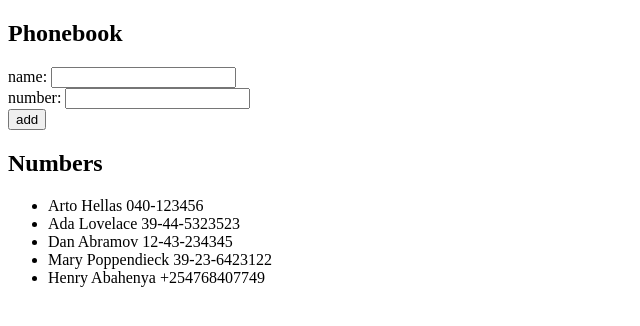
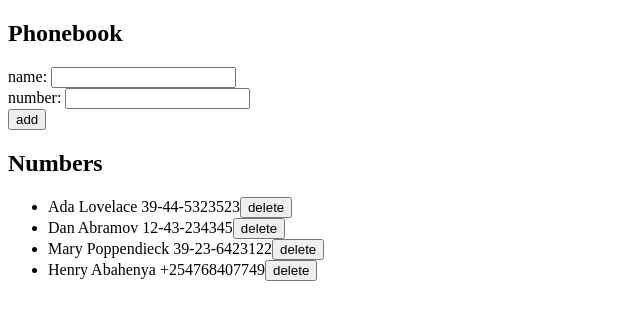
Before and after one commit to Henryabahenya/FullStackDevelopment, a React (Vite) app in the folder PART_2/PhoneBook/: page / in a window 1280 px wide. Shown: the top 326 px of the page, without its empty margins (0-640 px from the left). Built offline with nearby package versions, Linux system fonts and the light colour scheme; data requests are answered from the project's data file.

Commit message:
Complete Exercise 2.14-Step9: implement delete functionality with window.confirm and ternary shorthand

```diff
--- a/PART_2/PhoneBook/db.json
+++ b/PART_2/PhoneBook/db.json
@@ -1,10 +1,5 @@
 {
   "persons": [
-    {
-      "name": "Arto Hellas",
-      "number": "040-123456",
-      "id": "1"
-    },
     {
       "name": "Ada Lovelace",
       "number": "39-44-5323523",
@@ -25,6 +20,6 @@
       "number": "+254768407749",
       "id": "i_GKULzzlmM"
     }
-  ]
-
+  ],
+  "$schema": "./node_modules/json-server/schema.json"
 }
--- a/PART_2/PhoneBook/src/App.jsx
+++ b/PART_2/PhoneBook/src/App.jsx
@@ -1,5 +1,5 @@
 import { useState, useEffect } from 'react'
-import personService from './services/persons' // Import the service
+import personService from './services/persons'
 
 const App = () => {
   const [persons, setPersons] = useState([])
@@ -7,32 +7,31 @@
   const [newNumber, setNewNumber] = useState('')
 
   useEffect(() => {
-    console.log('effect triggered')
-    personService
-      .getAll()
-      .then(initialPersons => {
-        console.log('promise fulfilled')
-        setPersons(initialPersons)
-      })
+    personService.getAll().then(initialPersons => {
+      console.log('Initial data loaded')
+      setPersons(initialPersons)
+    })
   }, [])
 
   const addPerson = (event) => {
     event.preventDefault()
+    const personObject = { name: newName, number: newNumber }
 
-    const personObject = {
-      name: newName,
-      number: newNumber
-    }
+    personService.create(personObject).then(returnedPerson => {
+      console.log('Person added:', returnedPerson)
+      setPersons(persons.concat(returnedPerson))
+      setNewName('')
+      setNewNumber('')
+    })
+  }
 
-    console.log('sending post request via service...')
-    personService
-      .create(personObject)
-      .then(returnedPerson => {
-        console.log('server response received', returnedPerson)
-        setPersons(persons.concat(returnedPerson))
-        setNewName('')
-        setNewNumber('')
-      })
+  const deletePerson = (id, name) => {
+    window.confirm(`Delete ${name}?`)
+      ? personService.remove(id).then(() => {
+          console.log(`Deleted person with id: ${id}`)
+          setPersons(persons.filter(p => p.id !== id))
+        })
+      : console.log('Deletion canceled by user')
   }
 
   return (
@@ -46,7 +45,10 @@
       <h2>Numbers</h2>
       <ul>
         {persons.map(person =>
-          <li key={person.id}>{person.name} {person.number}</li>
+          <li key={person.id}>
+            {person.name} {person.number}
+            <button onClick={() => deletePerson(person.id, person.name)}>delete</button>
+          </li>
         )}
       </ul>
     </div>
--- a/PART_2/PhoneBook/src/services/persons.js
+++ b/PART_2/PhoneBook/src/services/persons.js
@@ -11,9 +11,9 @@
   return request.then(response => response.data)
 }
 
-const update = (id, newObject) => {
-  const request = axios.put(`${baseUrl}/${id}`, newObject)
+const remove = (id) => {
+  const request = axios.delete(`${baseUrl}/${id}`)
   return request.then(response => response.data)
 }
 
-export default { getAll, create, update }
+export default { getAll, create, remove }
```
